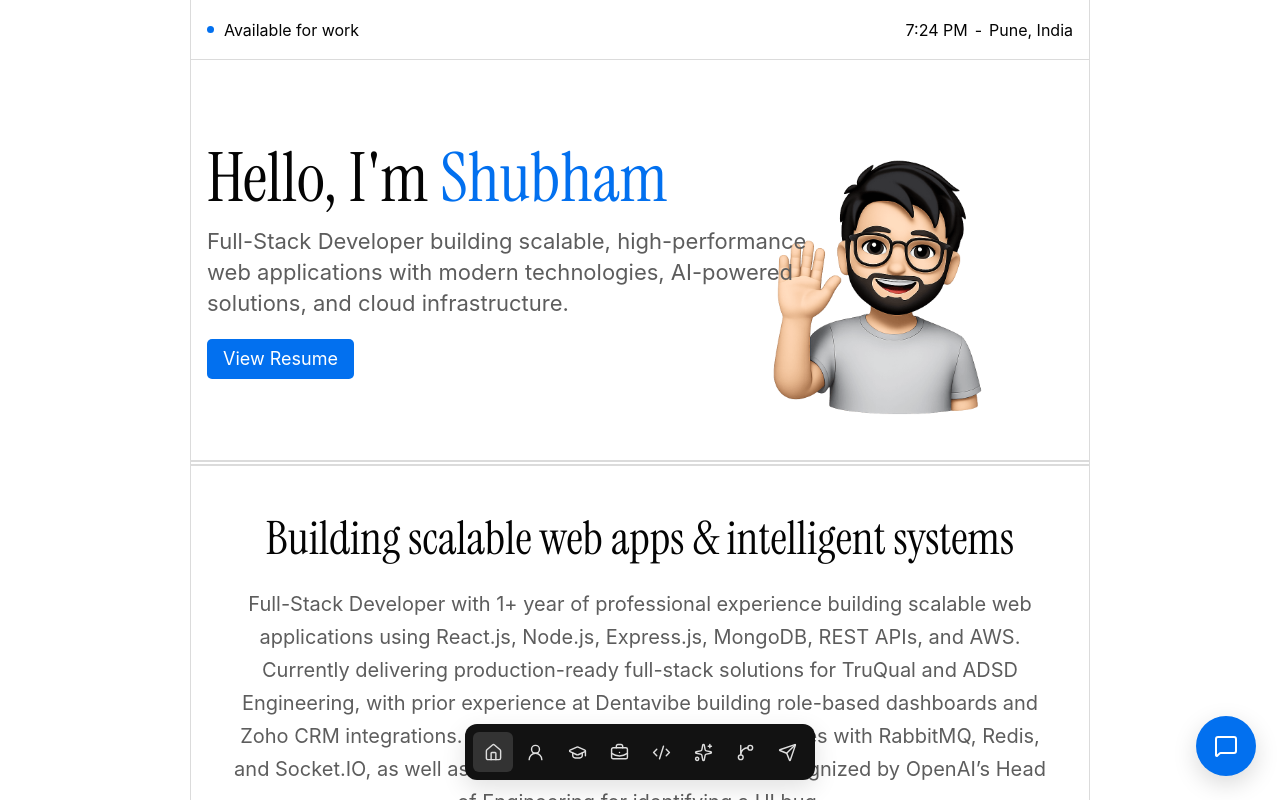
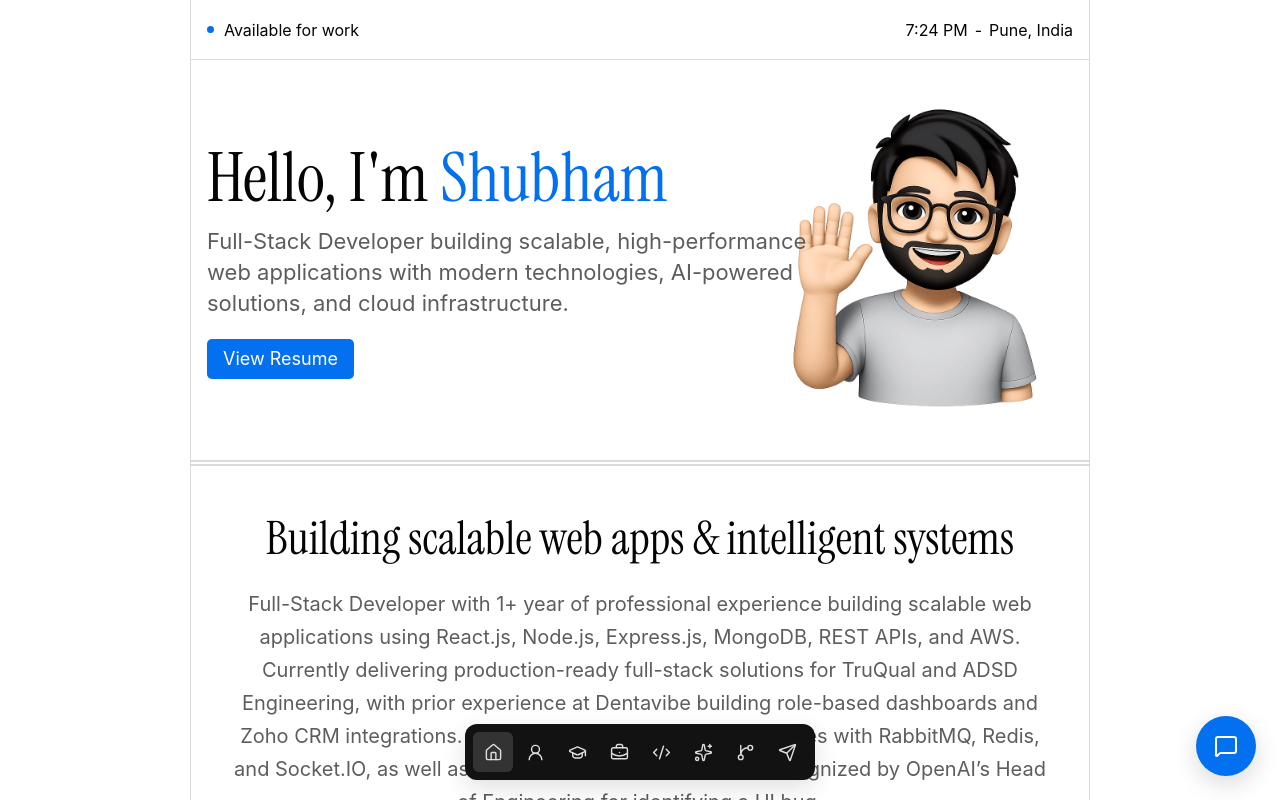
Before and after one commit to Shubham9528/Codefolio-2.0, a React (Vite) app in the folder Frontend/: page / in a window 1280 px wide. Shown: the top 800 px of the page. Built offline with nearby package versions, Linux system fonts and the light colour scheme; a web font is replaced by a local one.

Commit message:
fix: adjust hero memoji positioning and size for better layout

```diff
--- a/Frontend/src/index.css
+++ b/Frontend/src/index.css
@@ -180,10 +180,10 @@ h1, h2, h3, .project-caption {
 
 .hero-memoji {
   position: absolute;
-  right: 16px;
+  right: -55px;
   bottom: 0;
-  width: 350px;
-  height: 400px;
+  width: 410px;
+  height: 440px;
   object-fit: contain;
   object-position: center bottom;
 }
```
